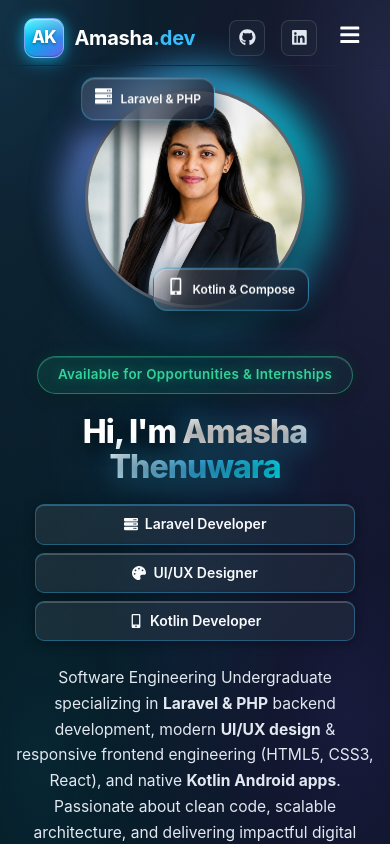
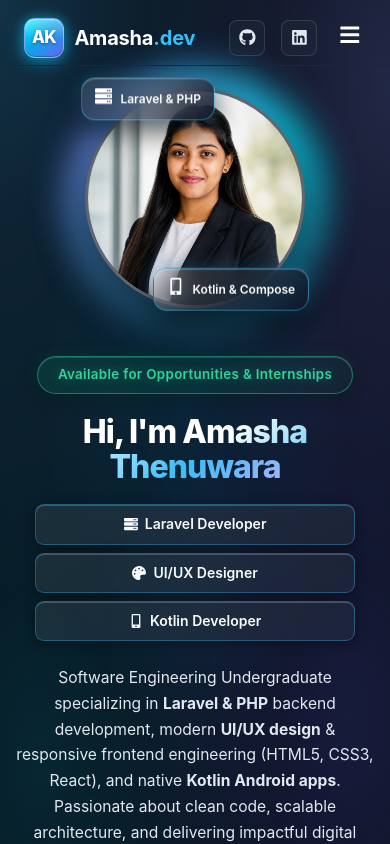
Before and after one commit to AmashaThenuwara/My_Portfolio, a React (Vite) app in the folder amasha-portfolio/: page / in a window 390 px wide. Shown: the top 844 px of the page. Built offline with nearby package versions, Linux system fonts and the light colour scheme.

Commit message:
change back

```diff
--- a/amasha-portfolio/src/components/Hero.css
+++ b/amasha-portfolio/src/components/Hero.css
@@ -324,16 +324,6 @@
 
   .hero-title {
     font-size: clamp(2rem, 8vw, 2.6rem);
-    color: #ffffff;
-    text-shadow: 0 2px 20px rgba(0, 0, 0, 0.8);
-  }
-
-  .hero-title .text-gradient {
-    background: linear-gradient(135deg, #ffffff 0%, #ffffff 35%, #38bdf8 70%, #00f0ff 100%);
-    -webkit-background-clip: text;
-    -webkit-text-fill-color: transparent;
-    background-clip: text;
-    filter: drop-shadow(0 2px 10px rgba(56, 189, 248, 0.45));
   }
 
   .hero-role-badges {
--- a/amasha-portfolio/src/index.css
+++ b/amasha-portfolio/src/index.css
@@ -169,19 +169,17 @@ blockquote {
 
 /* Text Gradients */
 .text-gradient {
-  background: linear-gradient(135deg, #ffffff 0%, #ffffff 40%, #38bdf8 75%, #818cf8 100%);
+  background: linear-gradient(135deg, #ffffff 20%, #38bdf8 65%, #a5b4fc 100%);
   -webkit-background-clip: text;
   -webkit-text-fill-color: transparent;
   background-clip: text;
-  filter: drop-shadow(0 2px 14px rgba(56, 189, 248, 0.3));
 }
 
 .text-gradient-cyan {
-  background: linear-gradient(135deg, #ffffff 0%, #38bdf8 45%, #00f0ff 100%);
+  background: linear-gradient(135deg, #00f0ff 0%, #38bdf8 50%, #818cf8 100%);
   -webkit-background-clip: text;
   -webkit-text-fill-color: transparent;
   background-clip: text;
-  filter: drop-shadow(0 2px 14px rgba(0, 240, 255, 0.3));
 }
 
 .text-muted {
```
